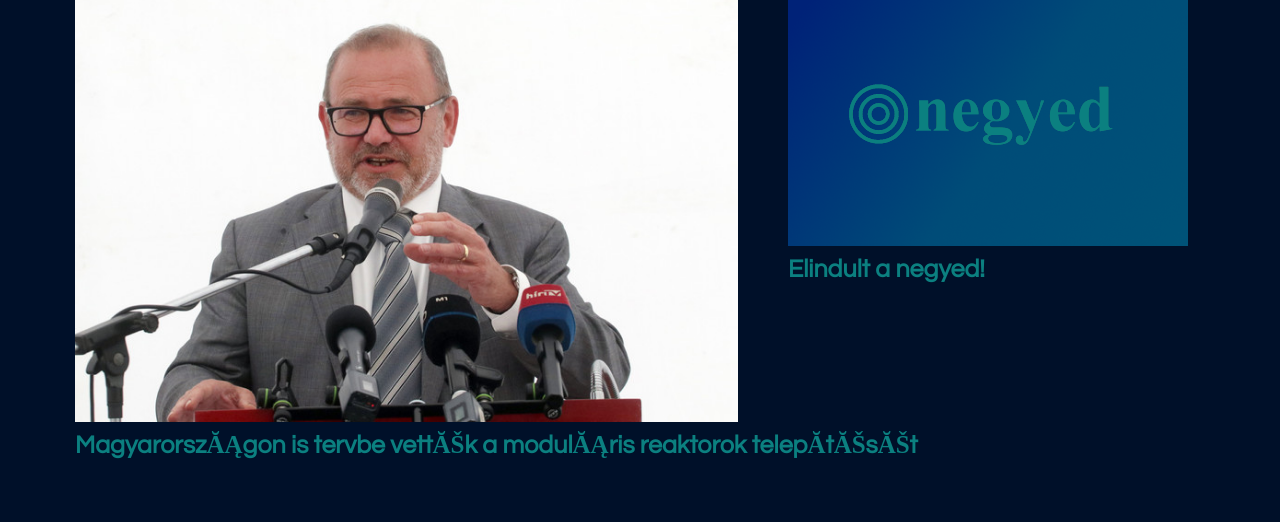
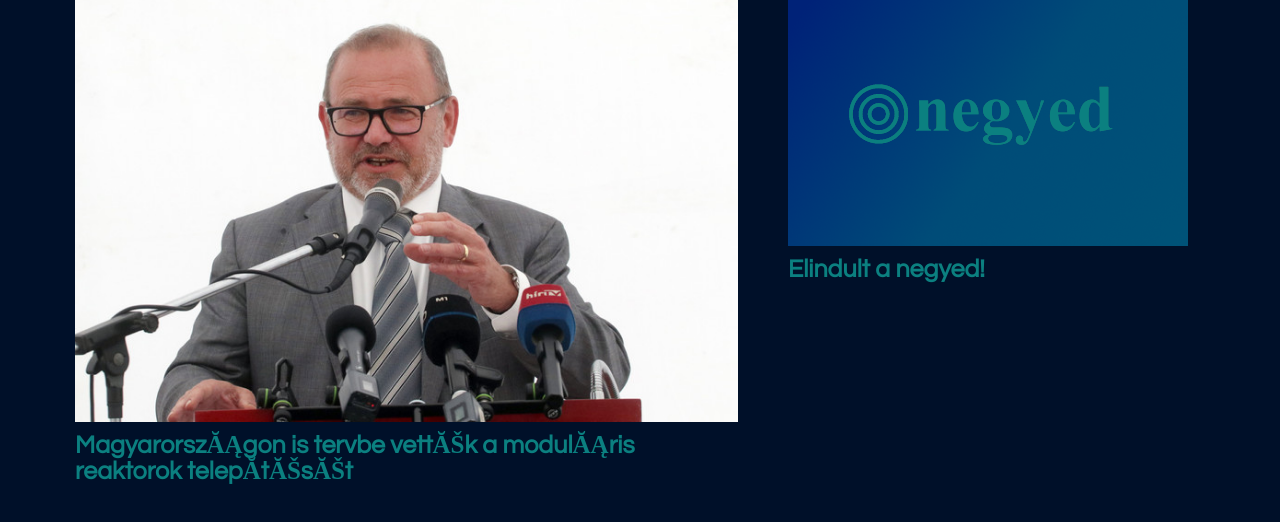
Before and after one commit to negyedujsag/negyed, a plain HTML site: page index.html in a window 1280 px wide. Shown: the part 150-672 px from the top of the page. Drawn offline with Linux system fonts and the light colour scheme; files whose address does not match are found by name.

Commit message:
Update index.html

```diff
--- a/index.html
+++ b/index.html
@@ -13,7 +13,7 @@
 <img src="képek/lantoscsaba.jpg" width="663" height="442">
 </art1>
 <a>
-<a class="art1" href="2.html">Magyarországon is tervbe vették a moduláris reaktorok telepítését </a>
+<a class="art1" href="2.html">Magyarországon is tervbe vették a moduláris <br>reaktorok telepítését </a>
 
 <art2>
 <a href="1.html">
```
